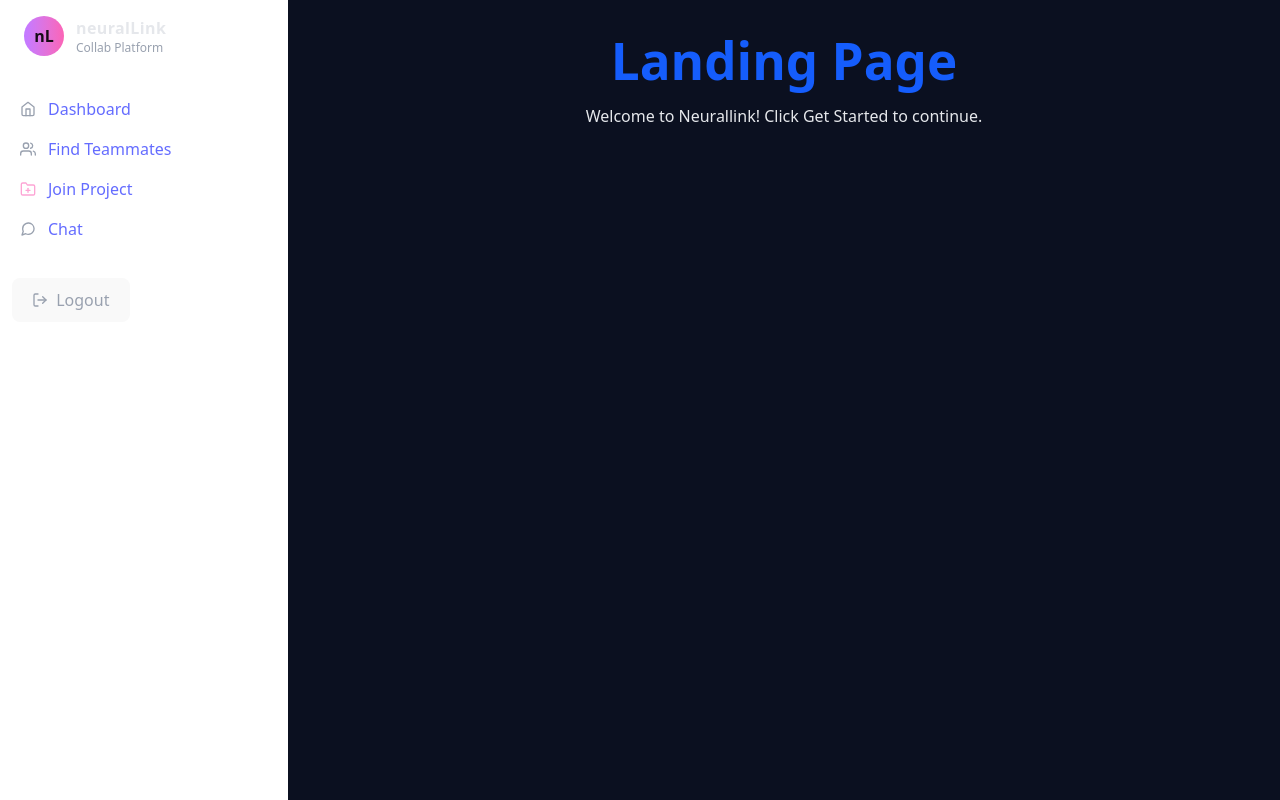
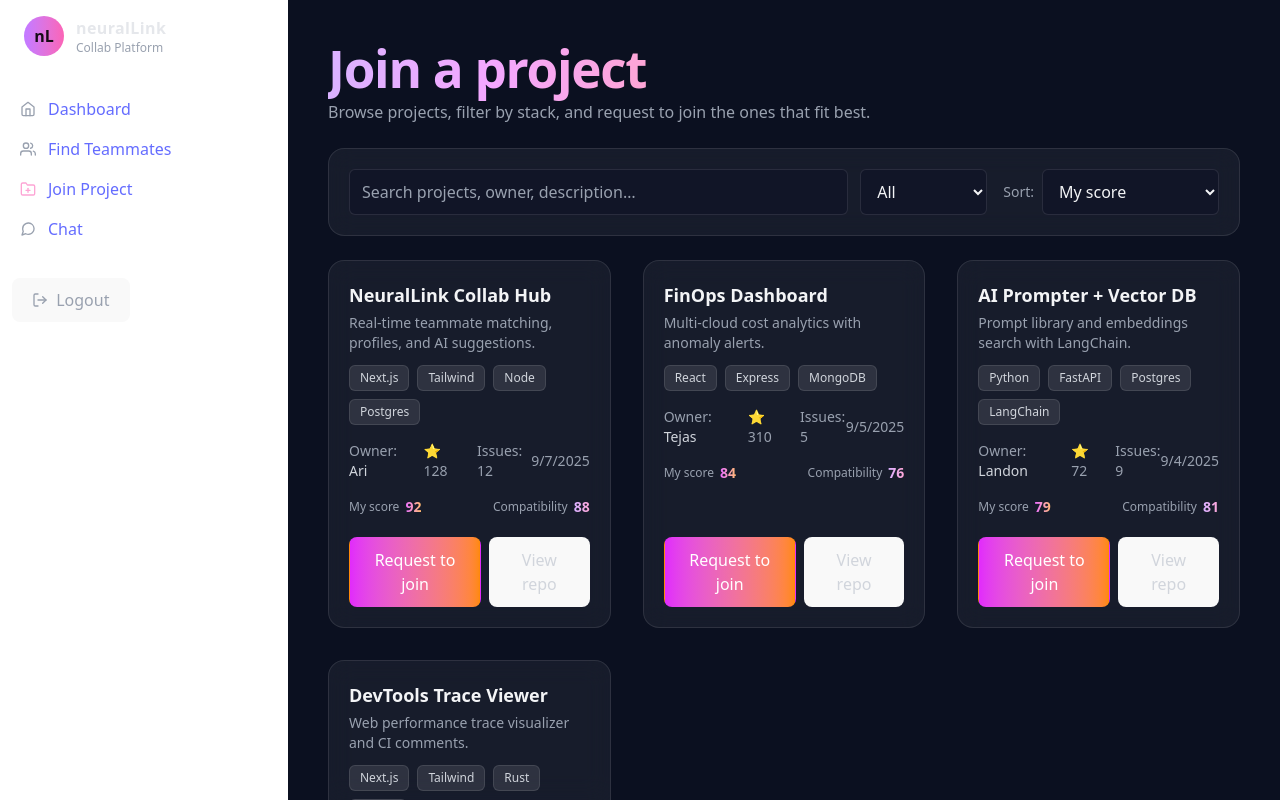
Before and after one commit to Neeharikajha/neuralLink, a React (Vite) app in the folder neurallink/: page /dashboard/join-project in a window 1280 px wide. Built offline with nearby package versions, Linux system fonts and the light colour scheme.

Commit message:
basic frontend layout

```diff
--- /dev/null
+++ b/neurallink/src/components/join/FilterBar.jsx
@@ -0,0 +1,51 @@
+// src/components/join/FilterBar.jsx
+import React from "react";
+
+export default function FilterBar({
+  query, onQuery, stack, onStack, stacks = [],
+  sortKey, onSortKey
+}) {
+  return (
+    <section className="rounded-2xl bg-white/5 border border-white/10 backdrop-blur-md p-5 mb-6">
+      <div className="flex flex-col md:flex-row gap-4 md:items-center md:justify-between">
+        <div className="flex flex-1 gap-3 min-w-0">
+          <input
+            value={query}
+            onChange={(e) => onQuery(e.target.value)}
+            placeholder="Search projects, owner, description…"
+            className="flex-1 min-w-0 rounded-md bg-[#111527] text-gray-100
+                       border border-white/10 px-3 py-2.5 placeholder:text-gray-400
+                       focus:outline-none focus:ring-2 focus:ring-pink-400/40"
+          />
+          <select
+            value={stack}
+            onChange={(e) => onStack(e.target.value)}
+            className="rounded-md bg-[#111527] text-gray-100
+                       border border-white/10 px-3 py-2.5 focus:outline-none"
+          >
+            {stacks.map((s) => (
+              <option key={s} value={s} className="bg-[#0b1020] text-gray-100">
+                {s}
+              </option>
+            ))}
+          </select>
+        </div>
+
+        <div className="flex items-center gap-2">
+          <label className="text-sm text-gray-400">Sort:</label>
+          <select
+            value={sortKey}
+            onChange={(e) => onSortKey(e.target.value)}
+            className="rounded-md bg-[#111527] text-gray-100
+                       border border-white/10 px-3 py-2.5 focus:outline-none"
+          >
+            <option className="bg-[#0b1020] text-gray-100" value="userScore">My score</option>
+            <option className="bg-[#0b1020] text-gray-100" value="compatibility">Compatibility</option>
+            <option className="bg-[#0b1020] text-gray-100" value="stars">Stars</option>
+            <option className="bg-[#0b1020] text-gray-100" value="updated">Recently updated</option>
+          </select>
+        </div>
+      </div>
+    </section>
+  );
+}
--- /dev/null
+++ b/neurallink/src/components/join/ProjectCard.jsx
@@ -0,0 +1,71 @@
+// src/components/join/ProjectCard.jsx
+import React from "react";
+
+function ScorePill({ label, value, gradient = "from-fuchsia-400 to-orange-300" }) {
+  return (
+    <div className="flex items-center gap-1.5">
+      <span className="text-xs text-gray-400">{label}</span>
+      <span className={`text-sm font-semibold text-transparent bg-clip-text bg-gradient-to-r ${gradient}`}>
+        {value}
+      </span>
+    </div>
+  );
+}
+
+export default function ProjectCard({ project }) {
+  const {
+    title, description, tech = [], owner, stars, issues,
+    userScore, compatibility, updatedAt
+  } = project;
+
+  return (
+    <article
+      className="rounded-2xl bg-white/5 border border-white/10 backdrop-blur-md
+                 p-5 h-full min-h-[280px] flex flex-col"
+    >
+      {/* content */}
+      <div className="flex-1">
+        <h3 className="text-lg font-semibold text-gray-100">{title}</h3>
+        <p className="text-sm text-gray-400 mt-1">{description}</p>
+
+        <div className="flex flex-wrap gap-2 mt-3">
+          {tech.map((t) => (
+            <span
+              key={t}
+              className="px-2.5 py-1 rounded-md text-xs bg-white/10 border border-white/10 text-gray-300"
+            >
+              {t}
+            </span>
+          ))}
+        </div>
+
+        <div className="mt-4 flex items-center justify-between text-sm text-gray-400">
+          <div className="flex items-center gap-4">
+            <span>Owner: <span className="text-gray-300">{owner}</span></span>
+            <span>⭐ {stars}</span>
+            <span>Issues: {issues}</span>
+          </div>
+          <span>{new Date(updatedAt).toLocaleDateString()}</span>
+        </div>
+
+        <div className="mt-4 flex items-center justify-between">
+          <ScorePill label="My score" value={userScore} />
+          <ScorePill label="Compatibility" value={compatibility} gradient="from-purple-300 to-pink-300" />
+        </div>
+      </div>
+
+      {/* bottom actions pinned for uniform alignment */}
+      <div className="mt-5 flex gap-2">
+        <button
+          className="px-4 py-2 rounded-md text-white bg-gradient-to-r from-fuchsia-500 to-orange-400
+                     hover:from-fuchsia-400 hover:to-orange-300"
+        >
+          Request to join
+        </button>
+        <button className="px-4 py-2 rounded-md border border-white/10 text-gray-300 hover:bg-white/5">
+          View repo
+        </button>
+      </div>
+    </article>
+  );
+}
--- /dev/null
+++ b/neurallink/src/components/join/ProjectGrid.jsx
@@ -0,0 +1,21 @@
+// src/components/join/ProjectGrid.jsx
+import React from "react";
+import ProjectCard from "./ProjectCard";
+
+export default function ProjectGrid({ projects = [] }) {
+  if (projects.length === 0) {
+    return (
+      <div className="rounded-2xl bg-white/5 border border-white/10 backdrop-blur-md p-6 text-gray-400">
+        No projects match the current filters.
+      </div>
+    );
+  }
+
+  return (
+    <div className="grid grid-cols-1 sm:grid-cols-2 xl:grid-cols-3 gap-6 lg:gap-8">
+      {projects.map((p) => (
+        <ProjectCard key={p.id} project={p} />
+      ))}
+    </div>
+  );
+}
--- a/neurallink/src/pages/JoinProject.jsx
+++ b/neurallink/src/pages/JoinProject.jsx
@@ -1,11 +1,129 @@
-// src/pages/Landing.jsx
-import React from "react";
+// src/pages/JoinProject.jsx
+import React, { useMemo, useState } from "react";
+import FilterBar from "../components/join/FilterBar";
+import ProjectGrid from "../components/join/ProjectGrid";
 
-export default function Landing() {
+// demo dataset – replace with API data later
+const SEED_PROJECTS = [
+  {
+    id: "nl-collab",
+    title: "NeuralLink Collab Hub",
+    description: "Real‑time teammate matching, profiles, and AI suggestions.",
+    tech: ["Next.js", "Tailwind", "Node", "Postgres"],
+    owner: "Ari",
+    stars: 128,
+    issues: 12,
+    // scores out of 100
+    userScore: 92,
+    compatibility: 88,
+    updatedAt: "2025-09-07",
+  },
+  {
+    id: "finops-kit",
+    title: "FinOps Dashboard",
+    description: "Multi-cloud cost analytics with anomaly alerts.",
+    tech: ["React", "Express", "MongoDB"],
+    owner: "Tejas",
+    stars: 310,
+    issues: 5,
+    userScore: 84,
+    compatibility: 76,
+    updatedAt: "2025-09-05",
+  },
+  {
+    id: "ai-prompter",
+    title: "AI Prompter + Vector DB",
+    description: "Prompt library and embeddings search with LangChain.",
+    tech: ["Python", "FastAPI", "Postgres", "LangChain"],
+    owner: "Landon",
+    stars: 72,
+    issues: 9,
+    userScore: 79,
+    compatibility: 81,
+    updatedAt: "2025-09-04",
+  },
+  {
+    id: "devtools-trace",
+    title: "DevTools Trace Viewer",
+    description: "Web performance trace visualizer and CI comments.",
+    tech: ["Next.js", "Tailwind", "Rust", "WASM"],
+    owner: "Kai",
+    stars: 205,
+    issues: 22,
+    userScore: 68,
+    compatibility: 73,
+    updatedAt: "2025-09-03",
+  },
+];
+
+export default function JoinProject() {
+  const [query, setQuery] = useState("");
+  const [stack, setStack] = useState("All");
+  const [sortKey, setSortKey] = useState("userScore"); // userScore | compatibility | stars | updated
+
+  const allStacks = useMemo(() => {
+    const s = new Set();
+    SEED_PROJECTS.forEach((p) => p.tech.forEach((t) => s.add(t)));
+    return ["All", ...Array.from(s)];
+  }, []);
+
+  const projects = useMemo(() => {
+    let list = [...SEED_PROJECTS];
+
+    // filter by query
+    const q = query.trim().toLowerCase();
+    if (q) {
+      list = list.filter(
+        (p) =>
+          p.title.toLowerCase().includes(q) ||
+          p.description.toLowerCase().includes(q) ||
+          p.owner.toLowerCase().includes(q) ||
+          p.tech.join(" ").toLowerCase().includes(q)
+      );
+    }
+
+    // filter by stack
+    if (stack !== "All") {
+      list = list.filter((p) => p.tech.includes(stack));
+    }
+
+    // sort
+    list.sort((a, b) => {
+      if (sortKey === "updated") {
+        return new Date(b.updatedAt) - new Date(a.updatedAt);
+      }
+      return (b[sortKey] ?? 0) - (a[sortKey] ?? 0);
+    });
+
+    return list;
+  }, [query, stack, sortKey]);
+
   return (
-    <div className="p-8">
-      <h1 className="text-3xl font-bold text-center text-blue-600">Landing Page</h1>
-      <p className="text-center mt-4">Welcome to Neurallink! Click Get Started to continue.</p>
+    <div className="min-h-screen bg-[#0b1020] text-gray-200">
+      <div className="px-4 sm:px-6 lg:px-10 py-8 lg:py-10 max-w-7xl mx-auto">
+        <header className="mb-6">
+          <h1 className="text-2xl md:text-3xl font-semibold tracking-tight text-gray-100">
+            <span className="text-transparent bg-clip-text bg-gradient-to-r from-purple-300 via-fuchsia-300 to-pink-300">
+              Join a project
+            </span>
+          </h1>
+          <p className="text-gray-400 mt-1">
+            Browse projects, filter by stack, and request to join the ones that fit best.
+          </p>
+        </header>
+
+        <FilterBar
+          query={query}
+          onQuery={setQuery}
+          stack={stack}
+          onStack={setStack}
+          stacks={allStacks}
+          sortKey={sortKey}
+          onSortKey={setSortKey}
+        />
+
+        <ProjectGrid projects={projects} />
+      </div>
     </div>
   );
 }
```
